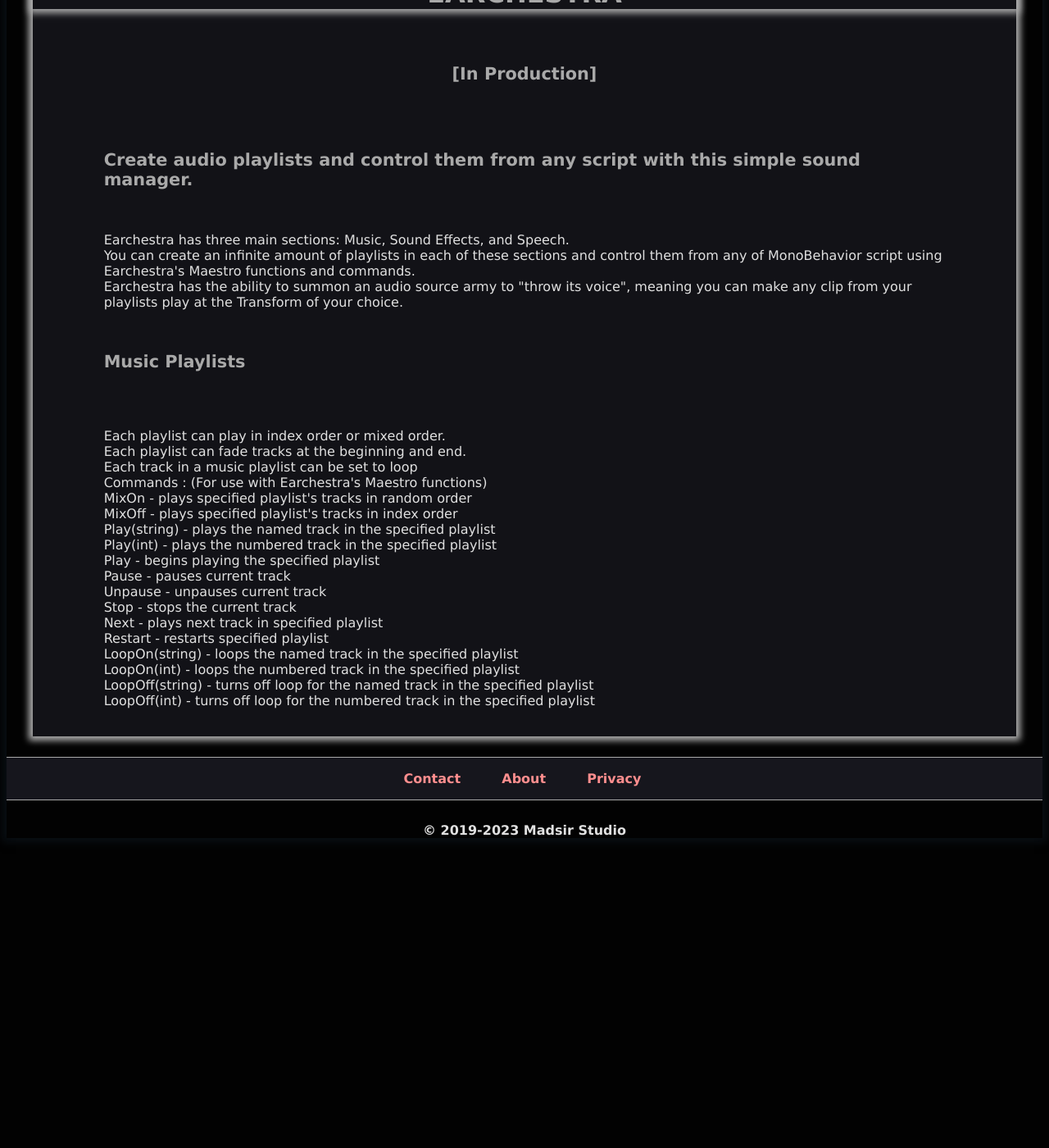
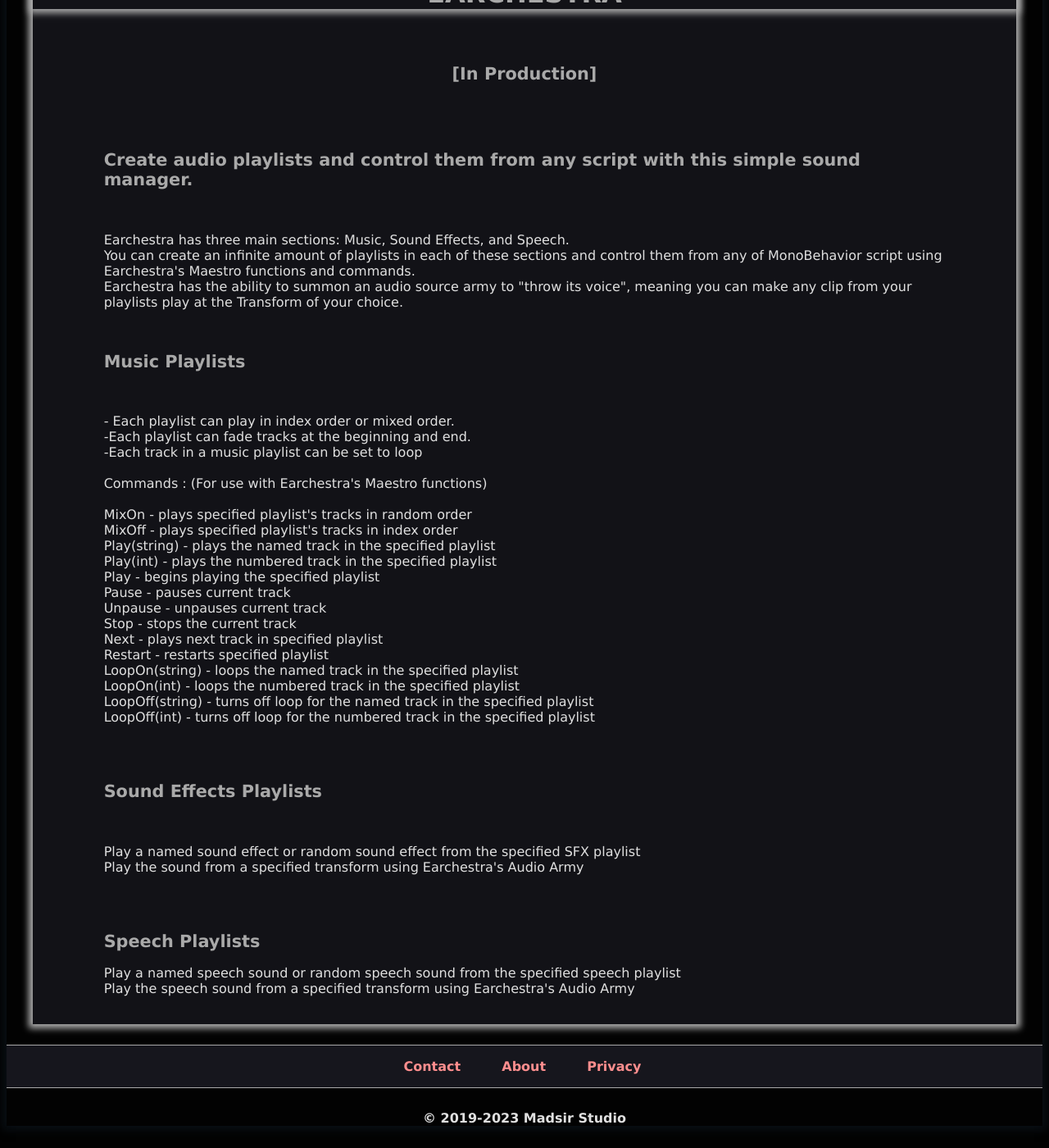
Before and after one commit to Madsir/madsirstudio.github.io, a Jekyll site: the page built from earchestra/index.html, in a window 1280 px wide and 1400 px high, scrolled down 280 px. Shown: the whole window at 82% size. Built offline with Jekyll 4.4.1, drawn with Linux system fonts in a browser that asks for light colours; before the commit the page ends 1329 px from its top, so only the background shows below that.

Commit message:
Update index.html

```diff
--- a/earchestra/index.html
+++ b/earchestra/index.html
@@ -82,12 +82,11 @@
     <br>
     <h2>Music Playlists</h2>
     <br>
-    <br>
     <p>
-      Each playlist can play in index order or mixed order.<br>
-Each playlist can fade tracks at the beginning and end.<br>
-Each track in a music playlist can be set to loop<br>
-Commands : (For use with Earchestra's Maestro functions)<br>
+     - Each playlist can play in index order or mixed order.<br>
+-Each playlist can fade tracks at the beginning and end.<br>
+-Each track in a music playlist can be set to loop<br><br>
+Commands : (For use with Earchestra's Maestro functions)<br><br>
 MixOn - plays specified playlist's tracks in random order<br>
 MixOff - plays specified playlist's tracks in index order<br>
 Play(string) - plays the named track in the specified playlist<br>
@@ -102,6 +101,17 @@
 LoopOn(int) - loops the numbered track in the specified playlist<br>
 LoopOff(string) - turns off loop for the named track in the specified playlist<br>
       LoopOff(int) - turns off loop for the numbered track in the specified playlist</p><br>
+        <br>
+    <h2>Sound Effects Playlists</h2>
+    <br>
+    <p>Play a named sound effect or random sound effect from the specified SFX playlist<br>
+      Play the sound from a specified transform using Earchestra's Audio Army</p>
+    <br>
+            <br>
+    <h2>Speech Playlists</h2>
+        <p>Play a named speech sound or random speech sound from the specified speech playlist<br>
+      Play the speech sound from a specified transform using Earchestra's Audio Army</p>
+    <br>
   </div>
   </body>
 </html>
```
